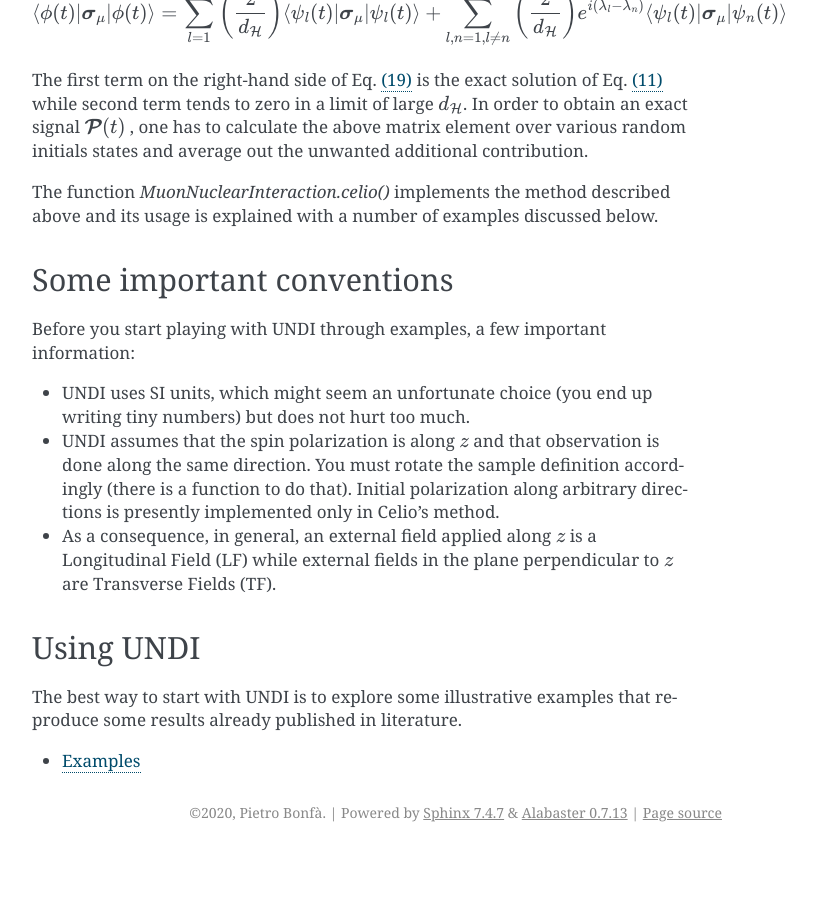
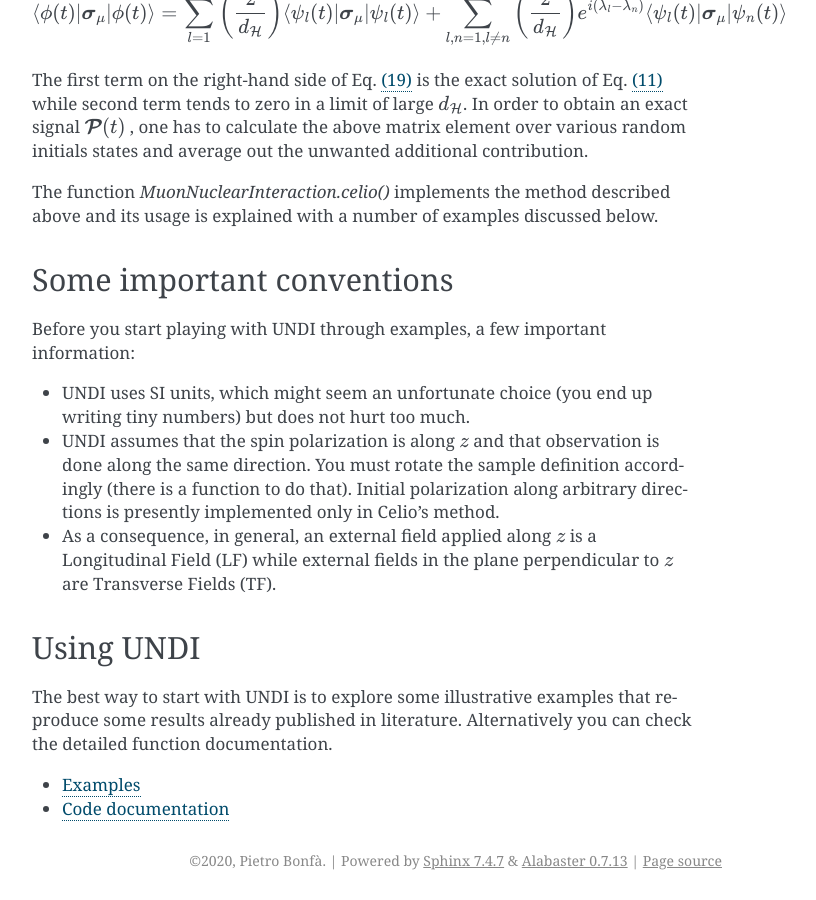
Before and after one commit to bonfus/undi, a Sphinx documentation site: the page built from docs/index.rst, in a window 1280 px wide and 900 px high, scrolled down 3850 px. Shown: the whole window, without its empty margins (388-1204 px from the left). Built offline with Sphinx 7.4.7, drawn with Linux system fonts in a browser that asks for light colours; before the commit the page ends 4702 px from its top, so only the background shows below that; some of the changed text lies outside the part shown.

Commit message:
Private function now correctly named. Better documentation.

```diff
--- /dev/null
+++ b/docs/code.rst
@@ -0,0 +1,8 @@
+Code documentation
+==================
+
+You can find below a comprehensive function documentation
+extracted from the source code.
+
+.. automodule:: undi.undi
+    :members:
--- a/docs/conf.py
+++ b/docs/conf.py
@@ -10,9 +10,9 @@
 # add these directories to sys.path here. If the directory is relative to the
 # documentation root, use os.path.abspath to make it absolute, like shown here.
 #
-# import os
-# import sys
-# sys.path.insert(0, os.path.abspath('.'))
+import os
+import sys
+sys.path.insert(0, os.path.abspath('..'))
 
 
 # -- Project information -----------------------------------------------------
@@ -33,7 +33,10 @@ release = '0.1'
 extensions = [
     'nbsphinx',
     'sphinx.ext.mathjax',
-    'IPython.sphinxext.ipython_console_highlighting'
+    'IPython.sphinxext.ipython_console_highlighting',
+    'sphinx.ext.autodoc',
+    'sphinx.ext.coverage',
+    'sphinx.ext.napoleon'
 ]
 # Add any paths that contain templates here, relative to this directory.
 templates_path = ['_templates']
--- a/docs/index.rst
+++ b/docs/index.rst
@@ -242,12 +237,13 @@ Using UNDI
 
 The best way to start with UNDI is to explore some illustrative examples
 that reproduce some results already published in literature.
-
+Alternatively you can check the detailed function documentation.
 
 .. toctree::
-   :maxdepth: 2
+   :maxdepth: 1
 
    examples/examples
+   code
 
 
 .. _QuTip: http://qutip.org
```
Also changed, not shown: other parts of docs/index.rst (+1 -6 lines), 1 other file.
